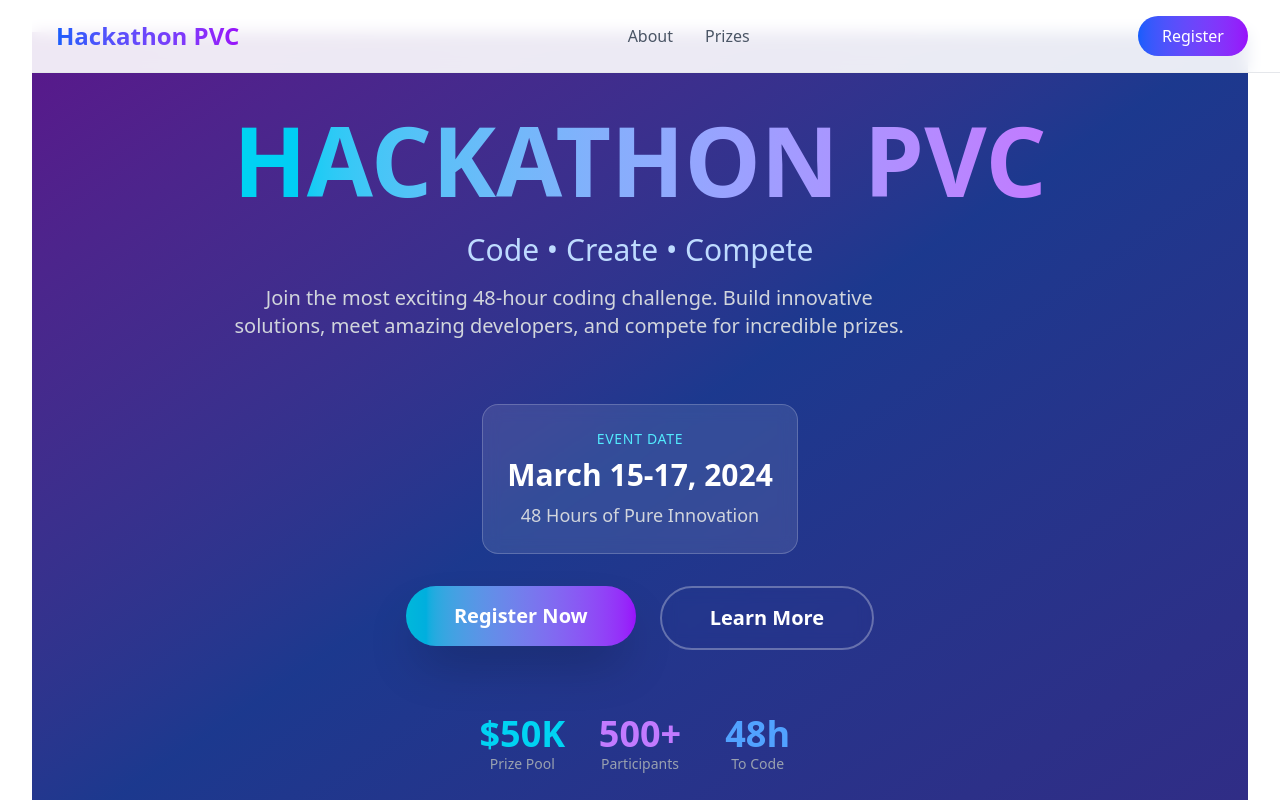
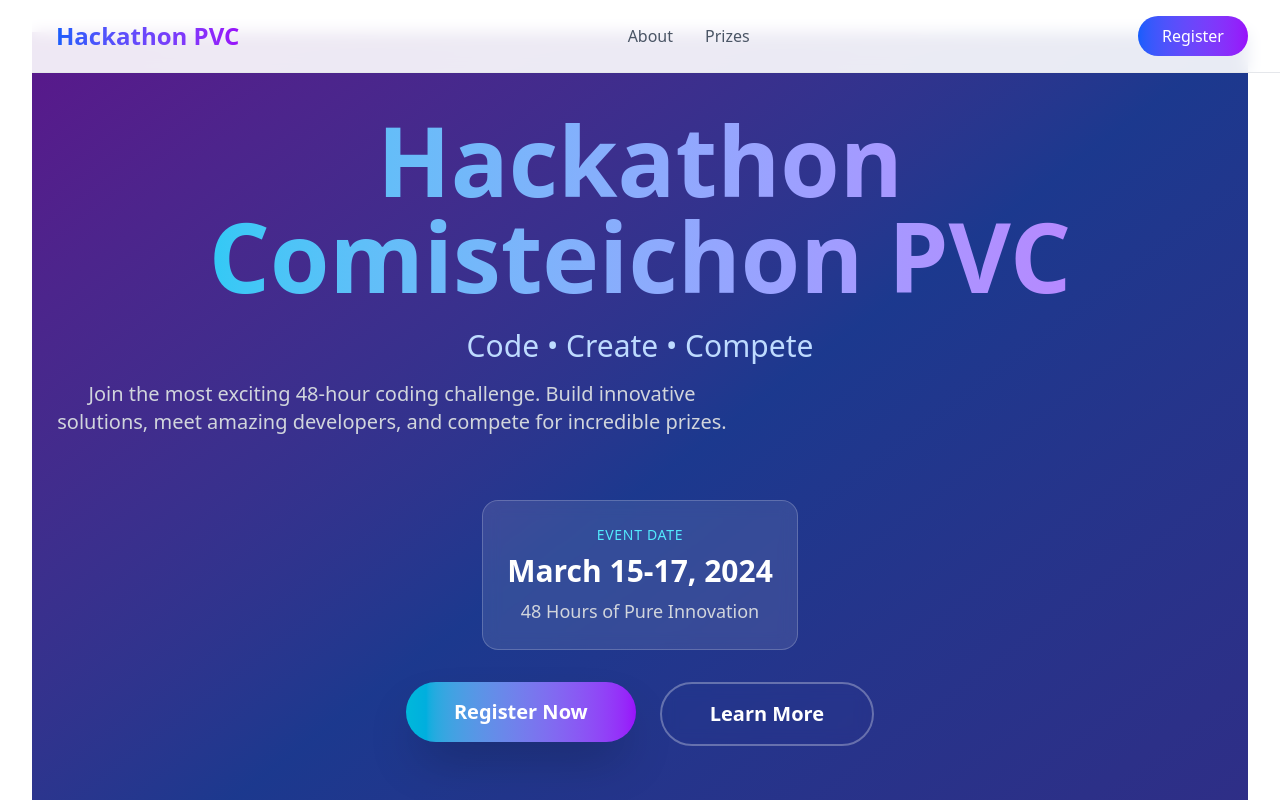
Before and after one commit to TamVanum/hackaton-v1, a React (Vite) app in the folder front/: page / in a window 1280 px wide. Shown: the top 800 px of the page. Built offline with nearby package versions, Linux system fonts and the light colour scheme; no server answers.

Commit message:
feat: cambiando el nombre de la hackathon

```diff
--- a/front/src/components/landing/Hero.tsx
+++ b/front/src/components/landing/Hero.tsx
@@ -7,7 +7,7 @@
             <div className="relative z-10 container mx-auto px-6 py-20 flex flex-col items-center justify-center min-h-screen text-center">
                 <div className="mb-8">
                     <h1 className="text-6xl md:text-8xl font-bold mb-6 bg-gradient-to-r from-cyan-400 to-purple-400 bg-clip-text text-transparent">
-                        HACKATHON PVC
+                        Hackathon Comisteichon PVC
                     </h1>
                     <p className="text-2xl md:text-3xl font-light mb-4 text-blue-200">
                         Code • Create • Compete
```
